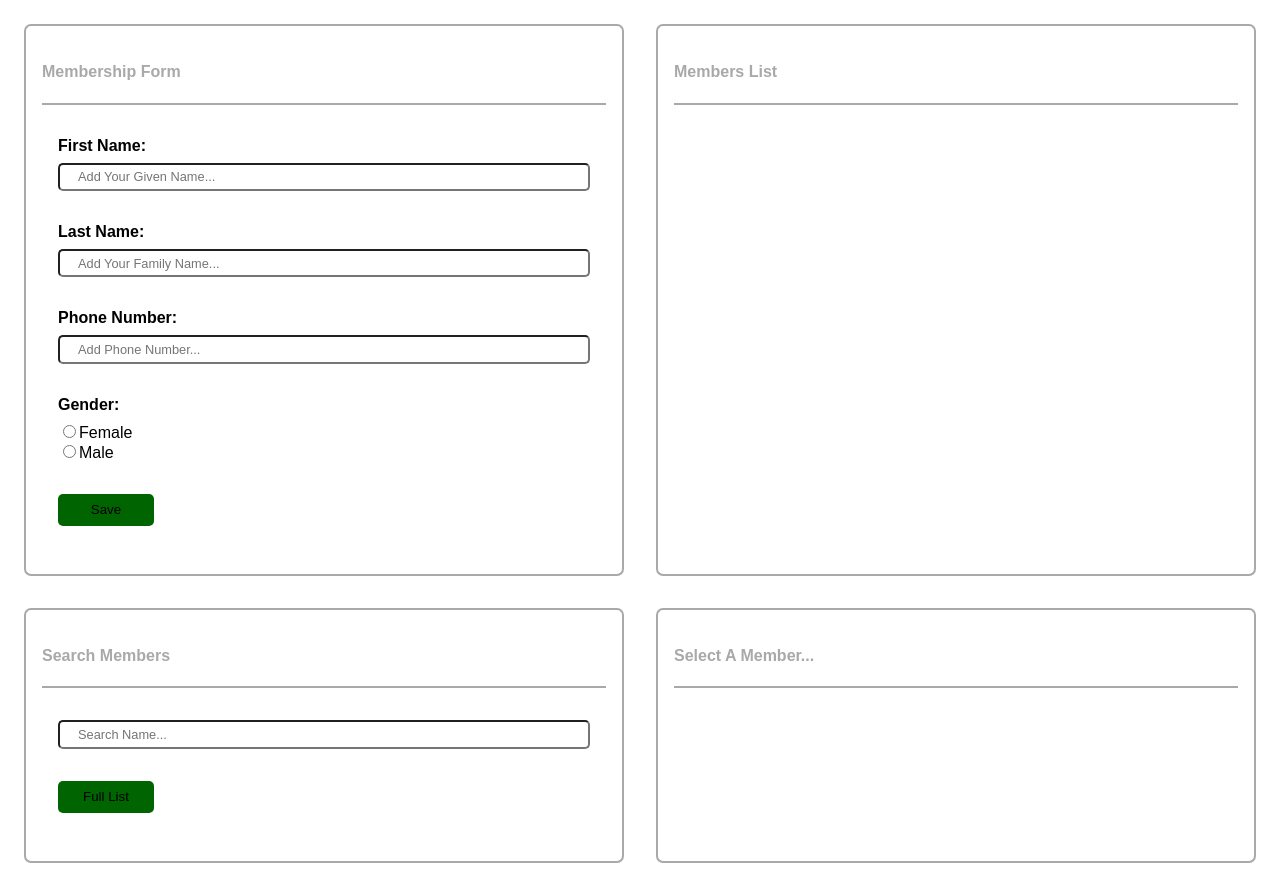
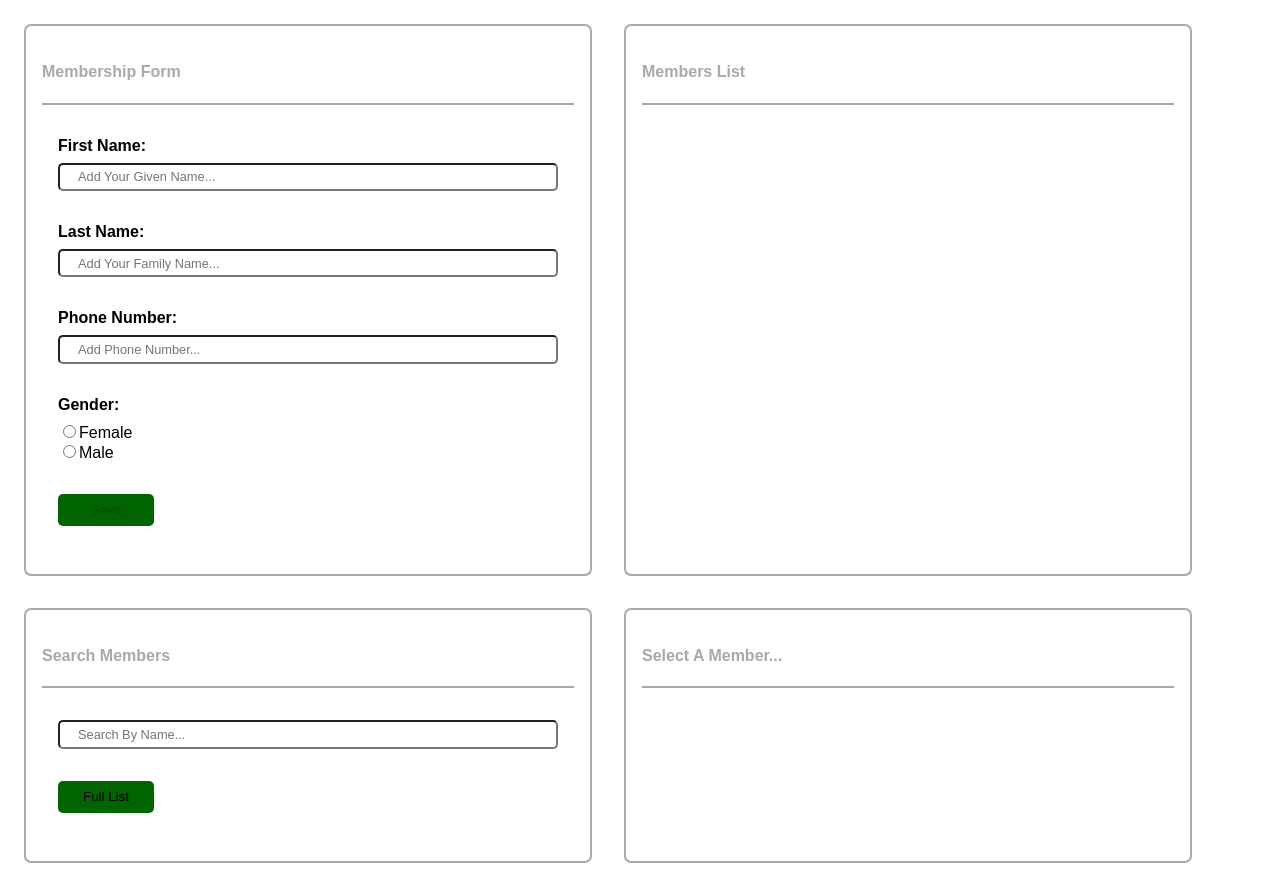
Before and after one commit to microieva/farmers-database, a React (Create React App) app: page / in a window 1280 px wide. Built offline with nearby package versions, Linux system fonts and the light colour scheme.

Commit message:
saving progress

```diff
--- a/src/js/components/App.js
+++ b/src/js/components/App.js
@@ -8,10 +8,12 @@ import SearchBar from "./SearchBar";
 const App = () => {
   return (
     <div className="wrapper">
-      <Form />
-      <List/>
-      <SearchBar/>
-      <Farmer/>
+      <div className="grid">
+        <Form />
+        <List/>
+        <SearchBar/>
+        <Farmer/>
+      </div>
     </div>
   )
 };
--- a/src/js/components/Form.js
+++ b/src/js/components/Form.js
@@ -26,16 +26,11 @@ class ConnectedForm extends Component {
       lastName: "",
       phoneNumber: "",
     }
-    const button = document.getElementsByClassName('btn')
-
 
     if (this.state.firstName !== "" &&
       !validator.isLength(this.state.firstName, { min: 3, max: 15 })
     ) {
       errors.firstName = 'First name must be longer than 3 characters.'
-      button.disabled = true
-    } else {
-      button.disabled = false
     }
 
     if (this.state.lastName !=="" &&
@@ -45,7 +40,7 @@ class ConnectedForm extends Component {
     }
 
     if (this.state.phoneNumber !=="" &&
-      !validator.isLength(this.state.phoneNumber, { min: 7, max: 12 })
+      !validator.isLength(this.state.phoneNumber, { min: 7, max: 15 })
     ) {
       errors.phoneNumber = 'Phone number should be more than 6 characters.'
     }
@@ -53,18 +48,19 @@ class ConnectedForm extends Component {
     return errors
   }
 
-
   handleChange(event) {
     const { value, type, id } = event.target
+
     if (type === 'radio') {
         this.setState({
           gender: value
         })
     } else {
         this.setState({
-            [id]: value
+          [id]: value,
         });
       }
+
   }
 
   handleSubmit(event) {
@@ -84,13 +80,11 @@ class ConnectedForm extends Component {
         setInterval(() => {
           button.textContent="Save"
         }, 2000)
-
   }
 
   render() {
       const { firstName, lastName, phoneNumber, gender } = this.state;
       const errors = this.validate()
-      //const button = document.querySelector('.btn')
 
       return (
         <div className="container">
@@ -157,7 +151,10 @@ class ConnectedForm extends Component {
                     />Male
                   </div>
                 </div>
-              <button type="submit" className="btn">
+              <button
+                type="submit"
+                className="btn"
+                disabled={(firstName.length>=3 && lastName.length>=3 && phoneNumber.length>6)? false : true}>
                 Save
               </button>
           </form>
--- a/src/js/components/List.js
+++ b/src/js/components/List.js
@@ -4,11 +4,11 @@ import { bindActionCreators } from 'redux';
 import { selectFarmer } from "../actions/actions";
 
 const ConnectedList = ({ farmers, searchWord, selectFarmer}) => {
-  // `${description.charAt(0).toUpperCase()} + ${description.slice(1)}`
   return (
     <div className='container'>
       <div className='card-title'>
           <h4>Members List</h4>
+          {farmers.length>0 && <h4>Number of Members: {farmers.length}</h4>}
       </div>
       <ul>
         {farmers
--- a/src/js/components/SearchBar.js
+++ b/src/js/components/SearchBar.js
@@ -12,13 +12,13 @@ class SearchBar extends Component {
             searchWord: ""
         };
 
-        this.onClickHandler = this.onClickHandler.bind(this);
+        this.onClick = this.onClick.bind(this);
     }
 
-    onClickHandler(e){
+    onClick(e){
         e.preventDefault();
         this.props.searchFarmers(this.state.searchWord);
-        this.setState(()=>({searchWord:""}));
+        this.setState({searchWord:""});
 
     }
 
@@ -32,11 +32,11 @@ class SearchBar extends Component {
                 <div>
                     <input type="text"
                         className="inputs"
-                        placeholder="Search Name..."
+                        placeholder="Search By Name..."
                         onChange={e => this.props.searchFarmers(e.target.value)} />
                 </div>
                 <button
-                  onClick={this.onClickHandler}>Full List
+                  onClick={this.onClick}>Full List
                 </button>
             </form>
           </div>
--- a/src/styles/styles.css
+++ b/src/styles/styles.css
@@ -1,10 +1,19 @@
+
 .wrapper {
+  display: flex;
+  max-width: 1200px;
+  align-items: center;
+  justify-content: center;
+}
+
+.grid {
   font-family: Arial, Helvetica, sans-serif;
   display:grid;
   grid-template-columns: 50% 50%;
+  min-width: 100%;
 }
 
-.wrapper > div {
+.grid > div {
   margin: 1rem;
 }
 
@@ -15,6 +24,8 @@
 }
 
 .card-title {
+  display: flex;
+  justify-content: space-between;
   color: darkgray;
   width: 100%;
   border-bottom: 2px solid darkgray;
@@ -30,6 +41,7 @@ form>div {
   padding: 1rem 0;
   display: flex;
   flex-direction: column;
+  table-layout: fixed;
 }
 
 label {
@@ -62,10 +74,30 @@ button {
   border: none;
 }
 
-.btn {
-  background: darkgreen;
+.btn:disabled {
+  cursor: default;
 }
 
+ul {
+  margin: 2rem 0;
+}
+
+li {
+  margin: 1rem 0;
+  cursor: pointer;
+}
+
+/* EXAMPLE  .grid_item {
+  @include rowMachine(1, 10%);
+  display: inline-block;
+  background: none;
+  padding: 10px;
+  position: relative;
+
+  @media (min-width: 500px) {
+      @include rowMachine(2, 5%);
+      float: left;
+  } */
 
 /* // body {
 //     line-height: 2;
```
Lines whose indentation alone changed are shown as unchanged.
